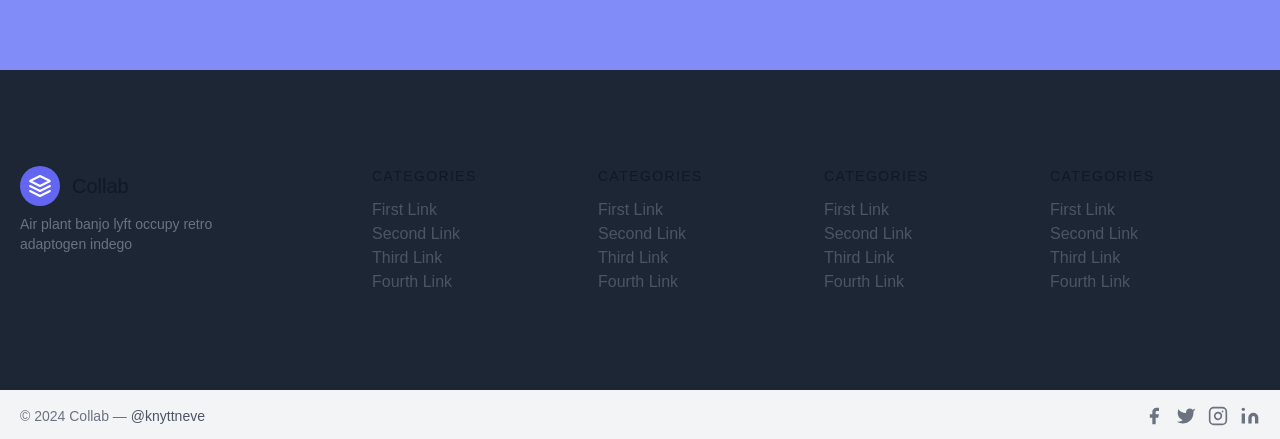
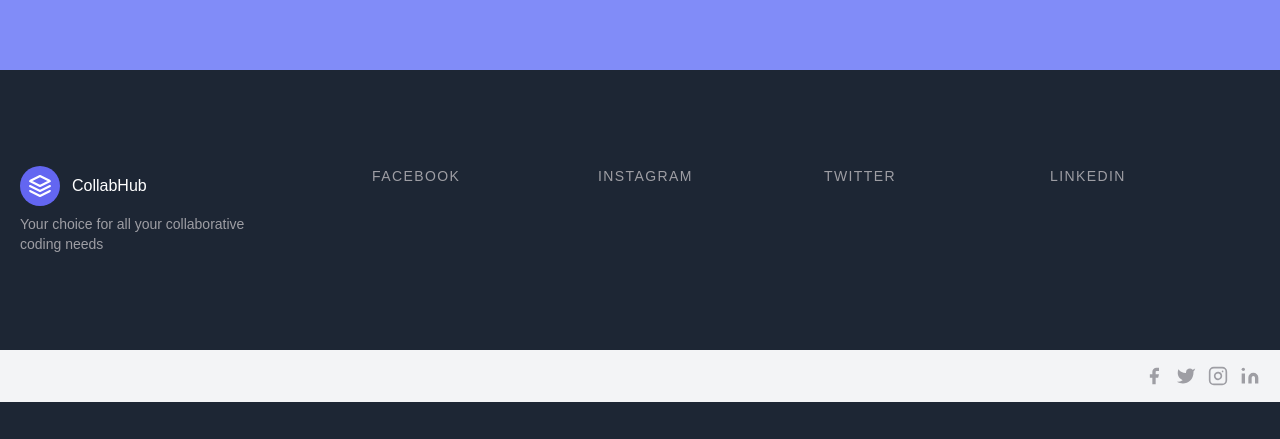
Before and after one commit to varun-101/CollabHub, a React (Vite) app in the folder frontend/Collab Hub/: page / in a window 1280 px wide. Shown: the part 1416-1855 px from the top of the page. After the commit the page ends 1818 px from the top, so only its background shows below. Built offline with nearby package versions, Linux system fonts and the light colour scheme.

Commit message:
footer final

```diff
--- a/frontend/Collab Hub/src/Components/Footer.jsx
+++ b/frontend/Collab Hub/src/Components/Footer.jsx
@@ -1,242 +1,111 @@
-// import React, {useState} from 'react'
-// import { Link } from 'react-router-dom';
-// // import Button from './Button';
-
-
-//   let [open,setOpen]=useState(false);
-//   return (
-
-
-// <footer class="text-gray-600 body-font about">
-//   <div class="container px-5 py-24 mx-auto flex md:items-center lg:items-start md:flex-row md:flex-nowrap flex-wrap flex-col">
-//     <div class="w-64 flex-shrink-0 md:mx-0 mx-auto text-center md:text-left">
-//       <a class="flex title-font font-medium items-center md:justify-start justify-center text-gray-900">
-//         <svg xmlns="http://www.w3.org/2000/svg" fill="none" stroke="currentColor" stroke-linecap="round" stroke-linejoin="round" stroke-width="2" class="w-10 h-10 text-white p-2 bg-indigo-500 rounded-full" viewBox="0 0 24 24">
-//           <path d="M12 2L2 7l10 5 10-5-10-5zM2 17l10 5 10-5M2 12l10 5 10-5"></path>
-//         </svg>
-//         <span class="ml-3 text-xl">Collab</span>
-//       </a>
-//       <p class="mt-2 text-sm text-gray-500">Air plant banjo lyft occupy retro adaptogen indego</p>
-//     </div>
-//     <div class="flex-grow flex flex-wrap md:pl-20 -mb-10 md:mt-0 mt-10 md:text-left text-center">
-//       <div class="lg:w-1/4 md:w-1/2 w-full px-4">
-//         <h2 class="title-font font-medium text-gray-900 tracking-widest text-sm mb-3">CATEGORIES</h2>
-//         <nav class="list-none mb-10">
-//           <li>
-//             <a class="text-gray-600 hover:text-gray-800">First Link</a>
-//           </li>
-//           <li>
-//             <a class="text-gray-600 hover:text-gray-800">Second Link</a>
-//           </li>
-//           <li>
-//             <a class="text-gray-600 hover:text-gray-800">Third Link</a>
-//           </li>
-//           <li>
-//             <a class="text-gray-600 hover:text-gray-800">Fourth Link</a>
-//           </li>
-//         </nav>
-//       </div>
-//       <div class="lg:w-1/4 md:w-1/2 w-full px-4">
-//         <h2 class="title-font font-medium text-gray-900 tracking-widest text-sm mb-3">CATEGORIES</h2>
-//         <nav class="list-none mb-10">
-//           <li>
-//             <a class="text-gray-600 hover:text-gray-800">First Link</a>
-//           </li>
-//           <li>
-//             <a class="text-gray-600 hover:text-gray-800">Second Link</a>
-//           </li>
-//           <li>
-//             <a class="text-gray-600 hover:text-gray-800">Third Link</a>
-//           </li>
-//           <li>
-//             <a class="text-gray-600 hover:text-gray-800">Fourth Link</a>
-//           </li>
-//         </nav>
-//       </div>
-//       <div class="lg:w-1/4 md:w-1/2 w-full px-4">
-//         <h2 class="title-font font-medium text-gray-900 tracking-widest text-sm mb-3">CATEGORIES</h2>
-//         <nav class="list-none mb-10">
-//           <li>
-//             <a class="text-gray-600 hover:text-gray-800">First Link</a>
-//           </li>
-//           <li>
-//             <a class="text-gray-600 hover:text-gray-800">Second Link</a>
-//           </li>
-//           <li>
-//             <a class="text-gray-600 hover:text-gray-800">Third Link</a>
-//           </li>
-//           <li>
-//             <a class="text-gray-600 hover:text-gray-800">Fourth Link</a>
-//           </li>
-//         </nav>
-//       </div>
-//       <div class="lg:w-1/4 md:w-1/2 w-full px-4">
-//         <h2 class="title-font font-medium text-gray-900 tracking-widest text-sm mb-3">CATEGORIES</h2>
-//         <nav class="list-none mb-10">
-//           <li>
-//             <a class="text-gray-600 hover:text-gray-800">First Link</a>
-//           </li>
-//           <li>
-//             <a class="text-gray-600 hover:text-gray-800">Second Link</a>
-//           </li>
-//           <li>
-//             <a class="text-gray-600 hover:text-gray-800">Third Link</a>
-//           </li>
-//           <li>
-//             <a class="text-gray-600 hover:text-gray-800">Fourth Link</a>
-//           </li>
-//         </nav>
-//       </div>
-//     </div>
-//   </div>
-//   <div class="bg-gray-100">
-//     <div class="container mx-auto py-4 px-5 flex flex-wrap flex-col sm:flex-row">
-//       <p class="text-gray-500 text-sm text-center sm:text-left">© 2024 Collab —
-//         <a href="https://twitter.com/knyttneve" rel="noopener noreferrer" class="text-gray-600 ml-1" target="_blank">@knyttneve</a>
-//       </p>
-//       <span class="inline-flex sm:ml-auto sm:mt-0 mt-2 justify-center sm:justify-start">
-//         <a class="text-gray-500">
-//           <svg fill="currentColor" stroke-linecap="round" stroke-linejoin="round" stroke-width="2" class="w-5 h-5" viewBox="0 0 24 24">
-//             <path d="M18 2h-3a5 5 0 00-5 5v3H7v4h3v8h4v-8h3l1-4h-4V7a1 1 0 011-1h3z"></path>
-//           </svg>
-//         </a>
-//         <a class="ml-3 text-gray-500">
-//           <svg fill="currentColor" stroke-linecap="round" stroke-linejoin="round" stroke-width="2" class="w-5 h-5" viewBox="0 0 24 24">
-//             <path d="M23 3a10.9 10.9 0 01-3.14 1.53 4.48 4.48 0 00-7.86 3v1A10.66 10.66 0 013 4s-4 9 5 13a11.64 11.64 0 01-7 2c9 5 20 0 20-11.5a4.5 4.5 0 00-.08-.83A7.72 7.72 0 0023 3z"></path>
-//           </svg>
-//         </a>
-//         <a class="ml-3 text-gray-500">
-//           <svg fill="none" stroke="currentColor" stroke-linecap="round" stroke-linejoin="round" stroke-width="2" class="w-5 h-5" viewBox="0 0 24 24">
-//             <rect width="20" height="20" x="2" y="2" rx="5" ry="5"></rect>
-//             <path d="M16 11.37A4 4 0 1112.63 8 4 4 0 0116 11.37zm1.5-4.87h.01"></path>
-//           </svg>
-//         </a>
-//         <a class="ml-3 text-gray-500">
-//           <svg fill="currentColor" stroke="currentColor" stroke-linecap="round" stroke-linejoin="round" stroke-width="0" class="w-5 h-5" viewBox="0 0 24 24">
-//             <path stroke="none" d="M16 8a6 6 0 016 6v7h-4v-7a2 2 0 00-2-2 2 2 0 00-2 2v7h-4v-7a6 6 0 016-6zM2 9h4v12H2z"></path>
-//             <circle cx="4" cy="4" r="2" stroke="none"></circle>
-//           </svg>
-//         </a>
-//       </span>
-//     </div>
-//   </div>
-// </footer>
-
-//   )
-
-
-// export default Footer
-
 import React from 'react'
 
 function Footer() {
   return (
     <div>
-      <footer class="text-gray-600 body-font about">
+      <footer class="text-white-600 body-font about">
   <div class="container px-5 py-24 mx-auto flex md:items-center lg:items-start md:flex-row md:flex-nowrap flex-wrap flex-col">
     <div class="w-64 flex-shrink-0 md:mx-0 mx-auto text-center md:text-left">
       <a class="flex title-font font-medium items-center md:justify-start justify-center text-gray-900">
         <svg xmlns="http://www.w3.org/2000/svg" fill="none" stroke="currentColor" stroke-linecap="round" stroke-linejoin="round" stroke-width="2" class="w-10 h-10 text-white p-2 bg-indigo-500 rounded-full" viewBox="0 0 24 24">
           <path d="M12 2L2 7l10 5 10-5-10-5zM2 17l10 5 10-5M2 12l10 5 10-5"></path>
         </svg>
-        <span class="ml-3 text-xl">Collab</span>
+        <span class="ml-3  text-white-xl text-white">CollabHub</span>
       </a>
-      <p class="mt-2 text-sm text-gray-500">Air plant banjo lyft occupy retro adaptogen indego</p>
+      <p class="mt-2 text-sm text-white-600">Your choice for all your collaborative coding needs</p>
     </div>
     <div class="flex-grow flex flex-wrap md:pl-20 -mb-10 md:mt-0 mt-10 md:text-left text-center">
       <div class="lg:w-1/4 md:w-1/2 w-full px-4">
-        <h2 class="title-font font-medium text-gray-900 tracking-widest text-sm mb-3">CATEGORIES</h2>
+        <h2 class="title-font font-medium text-white-900 tracking-widest text-sm mb-3">FACEBOOK</h2>
         <nav class="list-none mb-10">
-          <li>
-            <a class="text-gray-600 hover:text-gray-800">First Link</a>
+          {/* <li>
+            <a class="text-white-600 hover:text-gray-800">First Link</a>
           </li>
           <li>
-            <a class="text-gray-600 hover:text-gray-800">Second Link</a>
+            <a class="text-white-600 hover:text-gray-800">Second Link</a>
           </li>
           <li>
-            <a class="text-gray-600 hover:text-gray-800">Third Link</a>
+            <a class="text-white-600 hover:text-gray-800">Third Link</a>
           </li>
           <li>
-            <a class="text-gray-600 hover:text-gray-800">Fourth Link</a>
-          </li>
+            <a class="text-white-600 hover:text-gray-800">Fourth Link</a>
+          </li> */}
         </nav>
       </div>
       <div class="lg:w-1/4 md:w-1/2 w-full px-4">
-        <h2 class="title-font font-medium text-gray-900 tracking-widest text-sm mb-3">CATEGORIES</h2>
+        <h2 class="title-font font-medium text-white-900 tracking-widest text-sm mb-3">INSTAGRAM</h2>
         <nav class="list-none mb-10">
-          <li>
-            <a class="text-gray-600 hover:text-gray-800">First Link</a>
+          {/* <li>
+            <a class="text-white-600 hover:text-gray-800">First Link</a>
           </li>
           <li>
-            <a class="text-gray-600 hover:text-gray-800">Second Link</a>
+            <a class="text-white-600 hover:text-gray-800">Second Link</a>
           </li>
           <li>
-            <a class="text-gray-600 hover:text-gray-800">Third Link</a>
+            <a class="text-white-600 hover:text-gray-800">Third Link</a>
           </li>
           <li>
-            <a class="text-gray-600 hover:text-gray-800">Fourth Link</a>
-          </li>
+            <a class="text-white-600 hover:text-gray-800">Fourth Link</a>
+          </li> */}
         </nav>
       </div>
       <div class="lg:w-1/4 md:w-1/2 w-full px-4">
-        <h2 class="title-font font-medium text-gray-900 tracking-widest text-sm mb-3">CATEGORIES</h2>
+        <h2 class="title-font font-medium text-white-900 tracking-widest text-sm mb-3">TWITTER</h2>
         <nav class="list-none mb-10">
-          <li>
-            <a class="text-gray-600 hover:text-gray-800">First Link</a>
+          {/* <li>
+            <a class="text-white-600 hover:text-gray-800">First Link</a>
           </li>
           <li>
-            <a class="text-gray-600 hover:text-gray-800">Second Link</a>
+            <a class="text-white-600 hover:text-gray-800">Second Link</a>
           </li>
           <li>
-            <a class="text-gray-600 hover:text-gray-800">Third Link</a>
+            <a class="text-white-600 hover:text-gray-800">Third Link</a>
           </li>
           <li>
-            <a class="text-gray-600 hover:text-gray-800">Fourth Link</a>
-          </li>
+            <a class="text-white-600 hover:text-gray-800">Fourth Link</a>
+          </li> */}
         </nav>
       </div>
       <div class="lg:w-1/4 md:w-1/2 w-full px-4">
-        <h2 class="title-font font-medium text-gray-900 tracking-widest text-sm mb-3">CATEGORIES</h2>
+        <h2 class="title-font font-medium text-white-900 tracking-widest text-sm mb-3">LINKEDIN</h2>
         <nav class="list-none mb-10">
-          <li>
-            <a class="text-gray-600 hover:text-gray-800">First Link</a>
+          {/* <li>
+            <a class="text-white-600 hover:text-gray-800">First Link</a>
           </li>
           <li>
-            <a class="text-gray-600 hover:text-gray-800">Second Link</a>
+            <a class="text-white-600 hover:text-gray-800">Second Link</a>
           </li>
           <li>
-            <a class="text-gray-600 hover:text-gray-800">Third Link</a>
+            <a class="text-white-600 hover:text-gray-800">Third Link</a>
           </li>
           <li>
-            <a class="text-gray-600 hover:text-gray-800">Fourth Link</a>
-          </li>
+            <a class="text-white-600 hover:text-gray-800">Fourth Link</a>
+          </li> */}
         </nav>
       </div>
     </div>
   </div>
   <div class="bg-gray-100">
-    <div class="container mx-auto py-4 px-5 flex flex-wrap flex-col sm:flex-row">
-      <p class="text-gray-500 text-sm text-center sm:text-left">© 2024 Collab —
-        <a href="https://twitter.com/knyttneve" rel="noopener noreferrer" class="text-gray-600 ml-1" target="_blank">@knyttneve</a>
-      </p>
+    <div class="container mx-auto py-4 px-5 flex flex-wrap flex-col sm:flex-row text-center">
+
       <span class="inline-flex sm:ml-auto sm:mt-0 mt-2 justify-center sm:justify-start">
-        <a class="text-gray-500">
+        <a class="text-black-600">
           <svg fill="currentColor" stroke-linecap="round" stroke-linejoin="round" stroke-width="2" class="w-5 h-5" viewBox="0 0 24 24">
             <path d="M18 2h-3a5 5 0 00-5 5v3H7v4h3v8h4v-8h3l1-4h-4V7a1 1 0 011-1h3z"></path>
           </svg>
         </a>
-        <a class="ml-3 text-gray-500">
+        <a class="ml-3 text-white-600">
           <svg fill="currentColor" stroke-linecap="round" stroke-linejoin="round" stroke-width="2" class="w-5 h-5" viewBox="0 0 24 24">
             <path d="M23 3a10.9 10.9 0 01-3.14 1.53 4.48 4.48 0 00-7.86 3v1A10.66 10.66 0 013 4s-4 9 5 13a11.64 11.64 0 01-7 2c9 5 20 0 20-11.5a4.5 4.5 0 00-.08-.83A7.72 7.72 0 0023 3z"></path>
           </svg>
         </a>
-        <a class="ml-3 text-gray-500">
+        <a class="ml-3 text-white-600">
           <svg fill="none" stroke="currentColor" stroke-linecap="round" stroke-linejoin="round" stroke-width="2" class="w-5 h-5" viewBox="0 0 24 24">
             <rect width="20" height="20" x="2" y="2" rx="5" ry="5"></rect>
             <path d="M16 11.37A4 4 0 1112.63 8 4 4 0 0116 11.37zm1.5-4.87h.01"></path>
           </svg>
         </a>
-        <a class="ml-3 text-gray-500">
+        <a class="ml-3 text-white-600">
           <svg fill="currentColor" stroke="currentColor" stroke-linecap="round" stroke-linejoin="round" stroke-width="0" class="w-5 h-5" viewBox="0 0 24 24">
             <path stroke="none" d="M16 8a6 6 0 016 6v7h-4v-7a2 2 0 00-2-2 2 2 0 00-2 2v7h-4v-7a6 6 0 016-6zM2 9h4v12H2z"></path>
             <circle cx="4" cy="4" r="2" stroke="none"></circle>
```
